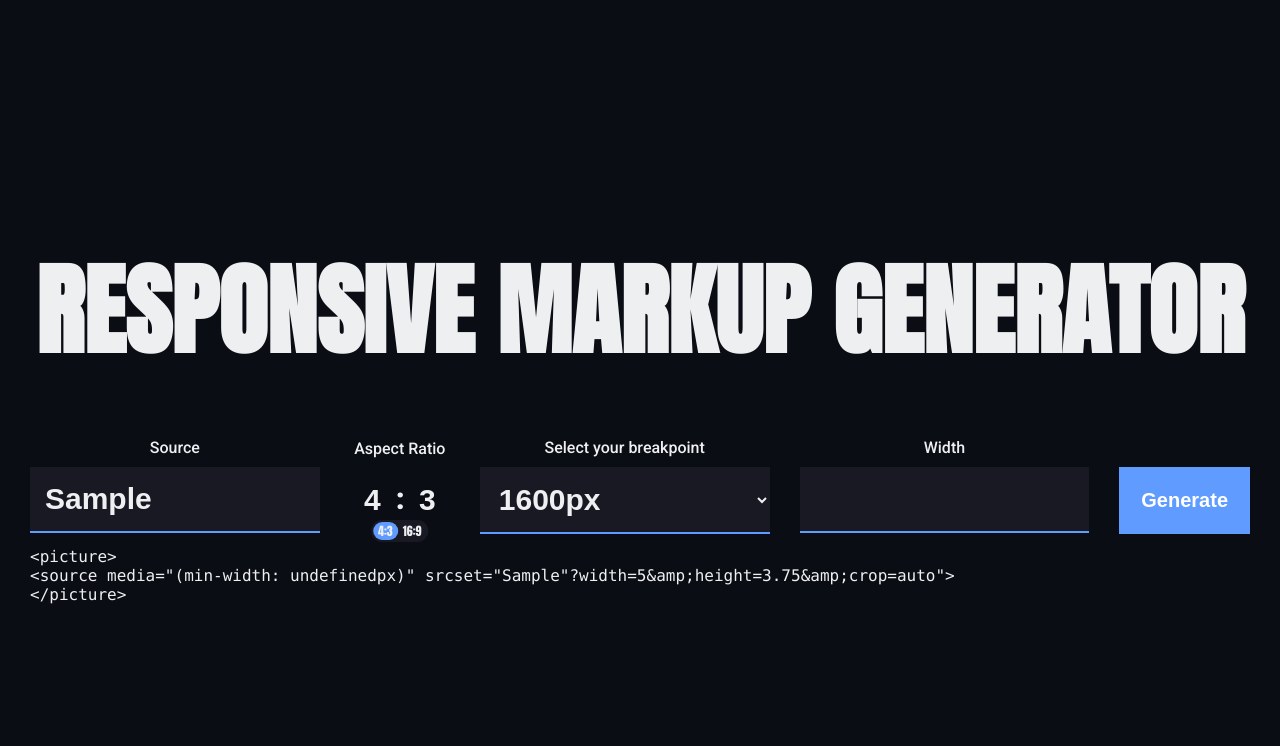
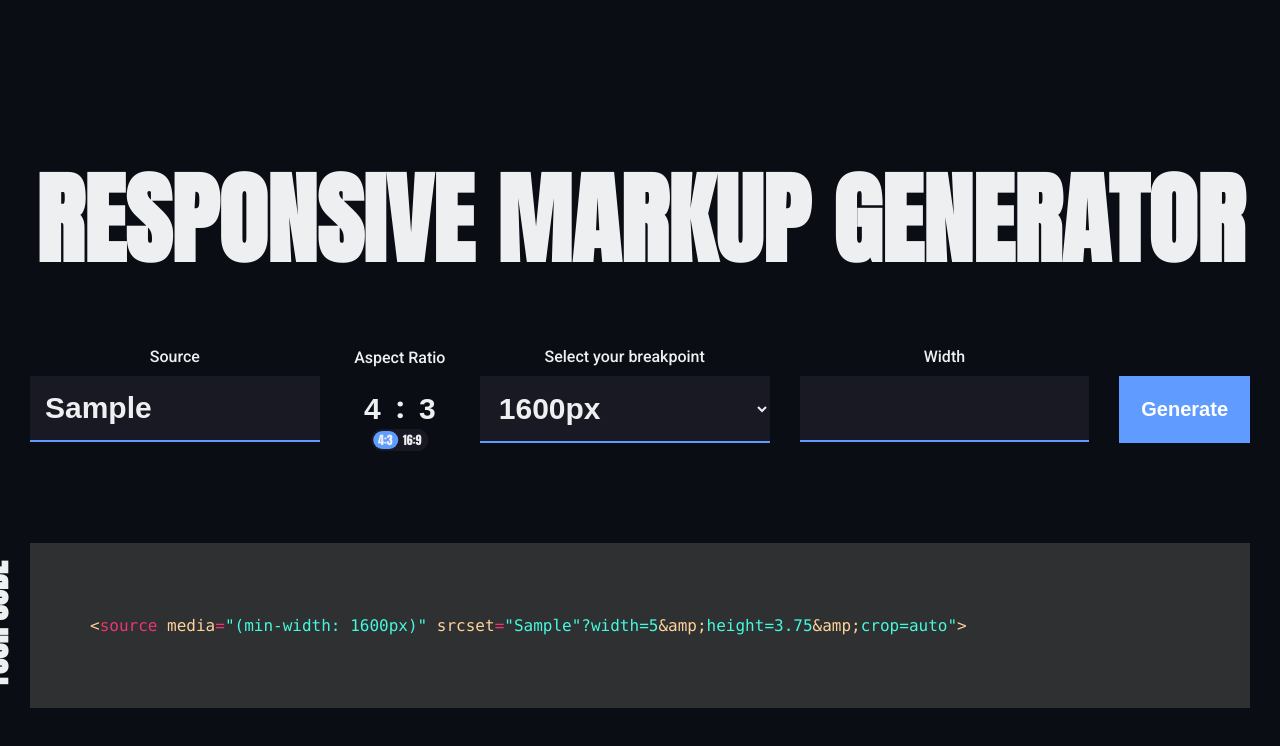
Before and after one commit to rubenkretek/responsive-image-markup-generator, a React (Create React App) app: page / in a window 1280 px wide. Both pictures are taken after typing "Sample", "5" into the empty fields and a click on the button "Generate". Shown: the top 746 px of the page. Built offline with nearby package versions, Linux system fonts and the light colour scheme.

Commit message:
Build: styling

```diff
--- a/src/components/Calculator.js
+++ b/src/components/Calculator.js
@@ -9,7 +9,7 @@ const Calculator = () => {
     const [height, setHeight] = useState();
     const [ratioWidth, setRatioWidth] = useState(4);
     const [ratioHeight, setRatioHeight] = useState(3);
-    const [screenWidth, setScreenWidth] = useState();
+    const [screenWidth, setScreenWidth] = useState(1600);
     const [source, setSource] = useState('');
 
     const [results, setResults] = useState([]);
--- a/src/components/Code.js
+++ b/src/components/Code.js
@@ -4,9 +4,10 @@ import CodeLine from "./CodeLine";
 
 const Code = ({ results }) => {
     return (
+        <div className="code">
+            <h2 className="code__heading">Your Code</h2>
             <pre>
                 <code className="html">
-                &lt;picture&gt;
                     {results.map(result => (
                         <CodeLine
                             width={result.width}
@@ -15,9 +16,9 @@ const Code = ({ results }) => {
                             source={result.source}
                         />
                     ))}
-                &lt;/picture&gt;
                 </code>
             </pre>
+        </div>
     )
 }
 
--- a/src/components/CodeLine.js
+++ b/src/components/CodeLine.js
@@ -1,10 +1,9 @@
 import React from "react";
 
 const CodeLine = ({ width, height, screenWidth, source }) => {
-    const attributes = `<source media="(min-width: ${screenWidth}px)" srcset="${source}"?width=${width}&amp;height=${height}&amp;crop=auto">`;
     return (
         <div className="codeline">
-            {attributes}
+            <span className="code-yellow">&lt;</span><span className="code-red">source</span> <span className="code-yellow">media</span><span className="code-red">=</span><span className="code-blue">"(min-width: {screenWidth}px)"</span> <span className="code-yellow">srcset</span><span className="code-red">=</span><span className="code-blue">"{source}"?width={width}</span><span className="code-yellow">&amp;amp;</span><span className="code-blue">height={height}</span><span className="code-yellow">&amp;amp;</span><span className="code-blue">crop=auto"</span><span className="code-yellow">&gt;</span>
         </div>
     )
 }
--- a/src/styles/App.scss
+++ b/src/styles/App.scss
@@ -7,3 +7,4 @@
 
 // Components
 @import "./form.scss";
+@import "./code.scss";
--- /dev/null
+++ b/src/styles/code.scss
@@ -0,0 +1,30 @@
+$code-yellow: #FED29B;
+$code-red: #EA3771;
+$code-blue: #45F9DD;
+$code-background: #2E3031;
+
+.code {
+    margin-top: 30px;
+    background: $code-background;
+    padding: 60px;
+    max-width: 1300px;
+    margin: 0 auto;
+    position: relative;
+    .code-yellow {
+        color: $code-yellow;
+    }
+    .code-red {
+        color: $code-red;
+    }
+    .code-blue {
+        color: $code-blue;
+    }
+    .code__heading {
+        display: block;
+        margin: 0;
+        position: absolute;
+        left: -100px;
+        top: 50%;
+        transform: translateY(-50%) rotate(270deg);
+    }
+}
--- a/src/styles/form.scss
+++ b/src/styles/form.scss
@@ -1,4 +1,5 @@
 .form {
+    margin-bottom: 100px;
     .form__container {
         display: flex;
         align-items: center;
@@ -73,7 +74,7 @@
         }
         &:hover {
             cursor: pointer;
-            background: red;
+            background: rgba($white, .2);
         }
     }
 }
--- a/src/styles/global.scss
+++ b/src/styles/global.scss
@@ -18,6 +18,14 @@ body {
 h1 {
     font-family: $heading-font;
     font-size: 100px;
+    color: $white;
+    text-transform: uppercase;
+    text-align: center;
+    line-height: 1.2;
+}
+h2 {
+    font-family: $heading-font;
+    font-size: 32px;
     color: $white;
     text-transform: uppercase;
     text-align: center;
```
Lines whose indentation alone changed are shown as unchanged.
